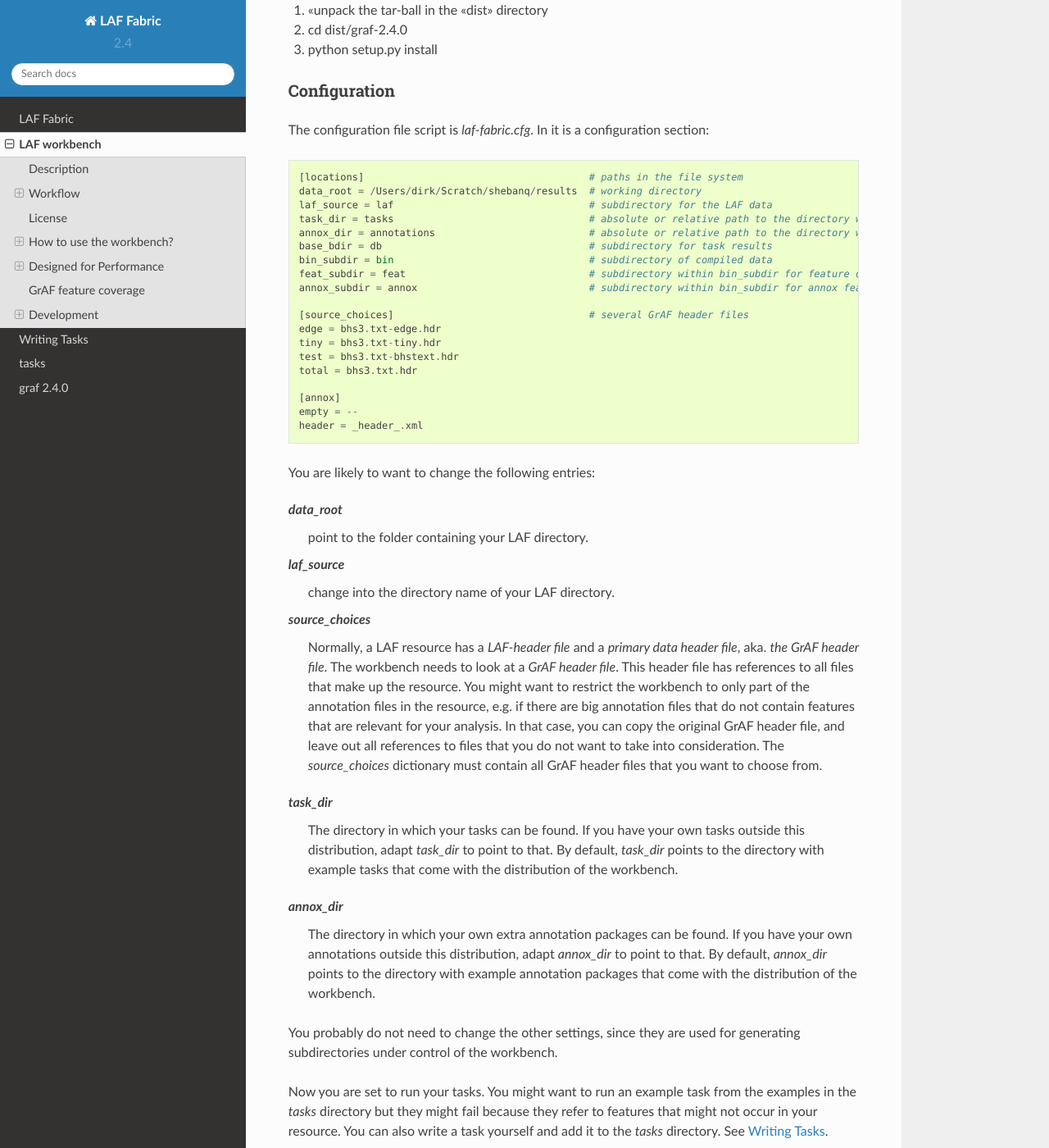
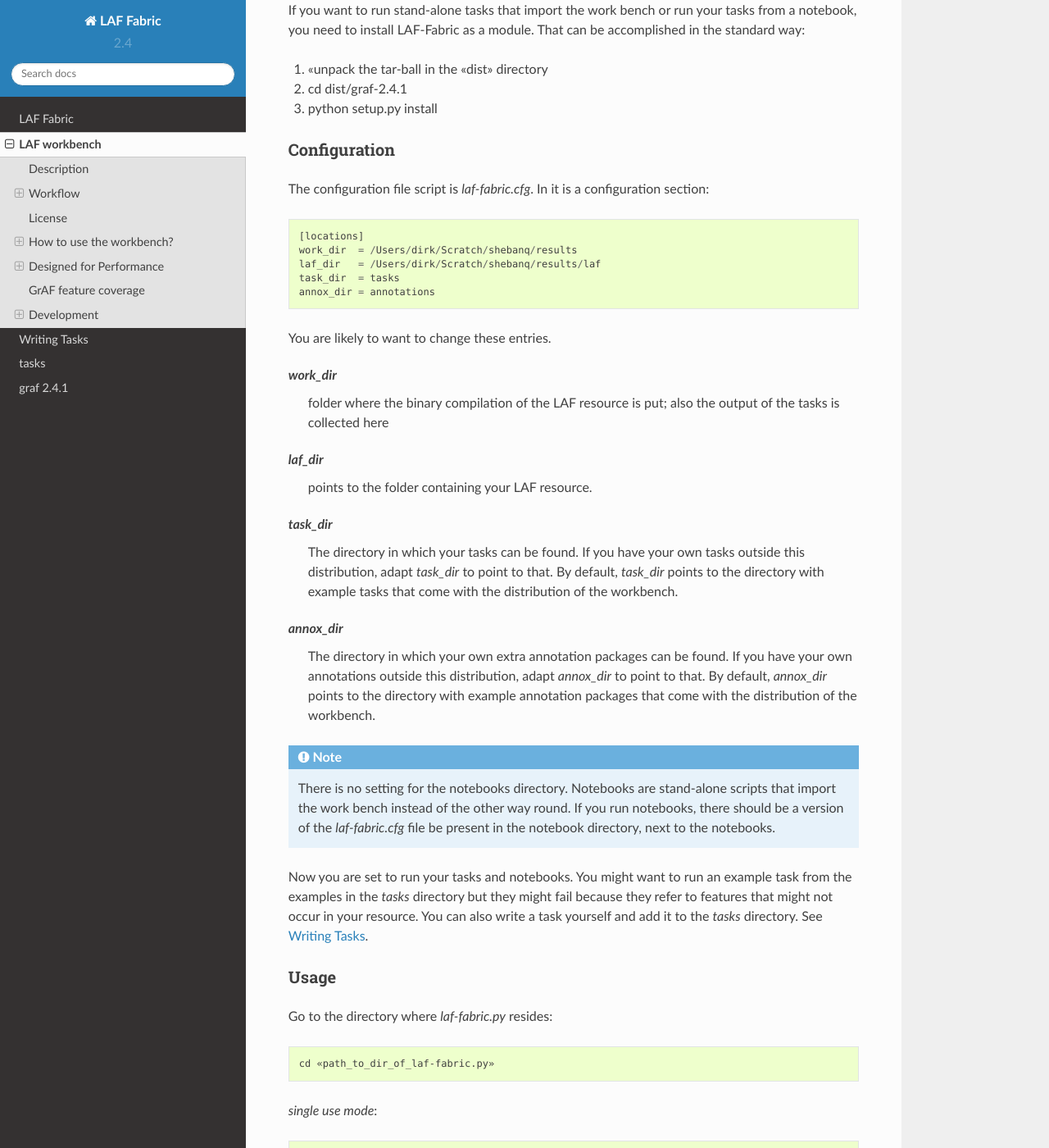
Before and after one commit to dirkroorda/laf-fabric, a Sphinx documentation site: the page built from docs/workbench.rst, in a window 1280 px wide and 1400 px high, scrolled down 2783 px. Shown: the whole window at 82% size. Built offline with Sphinx 7.4.7 and the Read the Docs theme 2.0.0, drawn with Linux system fonts in a browser that asks for light colours; some of the changed text lies outside the part shown.

Commit message:
New minor release 2.4.1

```diff
--- a/docs/conf.py
+++ b/docs/conf.py
@@ -25,7 +25,7 @@ master_doc = 'index'
 project = u'LAF Fabric'
 copyright = u'2013, Dirk Roorda'
 version = '2.4'
-release = '2.4.0'
+release = '2.4.1'
 exclude_patterns = ['_build']
 add_function_parentheses = True
 add_module_names = False
--- a/docs/overview.rst
+++ b/docs/overview.rst
@@ -138,7 +138,6 @@ honed by practice yet. Concrete exercises with real data are planned to start in
 
 That said, it is not difficult to spot other areas for improvement:
 
-#. adapt the tool for use with `IPython and the IPy notebook <http://ipython.org>`_
 #. gain experience with the tool by adding more example tasks
 #. improve the API, add extra primitives, especially for (ordered) node sets and edges
 #. merge the tool with the existing `POIO, Graf-python <http://media.cidles.eu/poio/graf-python/>`_,
--- a/docs/workbench.rst
+++ b/docs/workbench.rst
@@ -94,13 +94,15 @@ You get a directory *laf-fabric* with the following inside:
 
 * *graf*: the workbench itself, a Python package
 * *laf-fabric.py*: a script to call the workbench
+* *laf-fabric.cfg*: relevant locations in the file system
 * *docs*: this documentation
-* *tasks*: a directory with example tasks.
+* *tasks*: a directory with example tasks
+* *notebooks*: a directory with example tasks in the form of IPython notebooks
 * *annotations*: a directory with example annotations (toy)
 
 .. caution::
 
-   If you develop your own tasks and annotations,
+   If you develop your own tasks, notebooks and annotations,
    put them in a separate directory, otherwise you
    may loose your work in them when you pull updates from Github.
    See *Configuration* below.
@@ -121,41 +123,24 @@ Configuration
 The configuration file script is *laf-fabric.cfg*.
 In it is a configuration section::
 
-    [locations]                                      # paths in the file system
-    data_root = /Users/dirk/Scratch/shebanq/results  # working directory
-    laf_source = laf                                 # subdirectory for the LAF data
-    task_dir = tasks                                 # absolute or relative path to the directory with the tasks
-    annox_dir = annotations                          # absolute or relative path to the directory with annotation add-ons
-    base_bdir = db                                   # subdirectory for task results
-    bin_subdir = bin                                 # subdirectory of compiled data
-    feat_subdir = feat                               # subdirectory within bin_subdir for feature data
-    annox_subdir = annox                             # subdirectory within bin_subdir for annox feature data
+    [locations]
+    work_dir  = /Users/dirk/Scratch/shebanq/results
+    laf_dir   = /Users/dirk/Scratch/shebanq/results/laf
+    task_dir  = tasks
+    annox_dir = annotations
 
-    [source_choices]                                 # several GrAF header files
-    edge = bhs3.txt-edge.hdr
-    tiny = bhs3.txt-tiny.hdr
-    test = bhs3.txt-bhstext.hdr
-    total = bhs3.txt.hdr
+You are likely to want to change these entries.
 
-    [annox]
-    empty = --
-    header = _header_.xml
+.. _work_dir:
 
-You are likely to want to change the following entries:
+*work_dir*
+    folder where the binary compilation of the LAF resource is put; also the output of the
+    tasks is collected here
 
-*data_root*
-    point to the folder containing your LAF directory.
-*laf_source*
-    change into the directory name of your LAF directory.
-*source_choices*
-    Normally, a LAF resource has a *LAF-header file* and a *primary data header file*, aka. *the GrAF header file*.
-    The workbench needs to look at a *GrAF header file*.
-    This header file has references to all files that make up the resource.
-    You might want to restrict the workbench to only part of the annotation files in the resource,
-    e.g. if there are big annotation files that do not contain features that are relevant for your analysis.
-    In that case, you can copy the original GrAF header file,
-    and leave out all references to files that you do not want to take into consideration.
-    The *source_choices* dictionary must contain all GrAF header files that you want to choose from.
+.. _laf_dir:
+
+*laf_dir*
+    points to the folder containing your LAF resource.
 
 .. _task_dir:
 
@@ -172,10 +157,12 @@ You are likely to want to change the following entries:
     adapt *annox_dir* to point to that. By default, *annox_dir* points to the directory with example annotation packages
     that come with the distribution of the workbench.
 
-You probably do not need to change the other settings, since they are used for generating subdirectories under control of
-the workbench.
+.. Note::
+    There is no setting for the notebooks directory. Notebooks are stand-alone scripts that import the work bench
+    instead of the other way round. If you run notebooks, there should be a version of the *laf-fabric.cfg* file
+    be present in the notebook directory, next to the notebooks.
 
-Now you are set to run your tasks.
+Now you are set to run your tasks and notebooks.
 You might want to run an example task from the examples in the *tasks* directory
 but they might fail because they refer to features that might not occur in your resource.
 You can also write a task yourself and add it to the *tasks* directory. See :doc:`Writing Tasks <taskwriting>`.
@@ -368,6 +355,8 @@ Many reasonable candidates for an API have not yet been implemented. Basically w
     feature values.
 *xml identifier mapping*
     a mapping from orginal xml identifiers to integers.
+*primary data access*
+    The primary data can be accessed through nodes that are linked to regions of primary data.
 
 Now Python does not have strict encapsulation of data structures,
 so by just inspecting the classes and objects you can reach out
--- a/setup.py
+++ b/setup.py
@@ -1,7 +1,7 @@
 # -*- coding: utf8 -*-
 from distutils.core import setup
 setup(name='graf',
-      version='2.4.0',
+      version='2.4.1',
       author='Dirk Roorda',
       author_email='dirk.roorda@dans.knaw.nl',
       description='Tool to read LAF resources (Linguistic Annotation Framework ISO 24612:2012) and analyse them efficiently',
```
Also changed, not shown: 7 other files.
